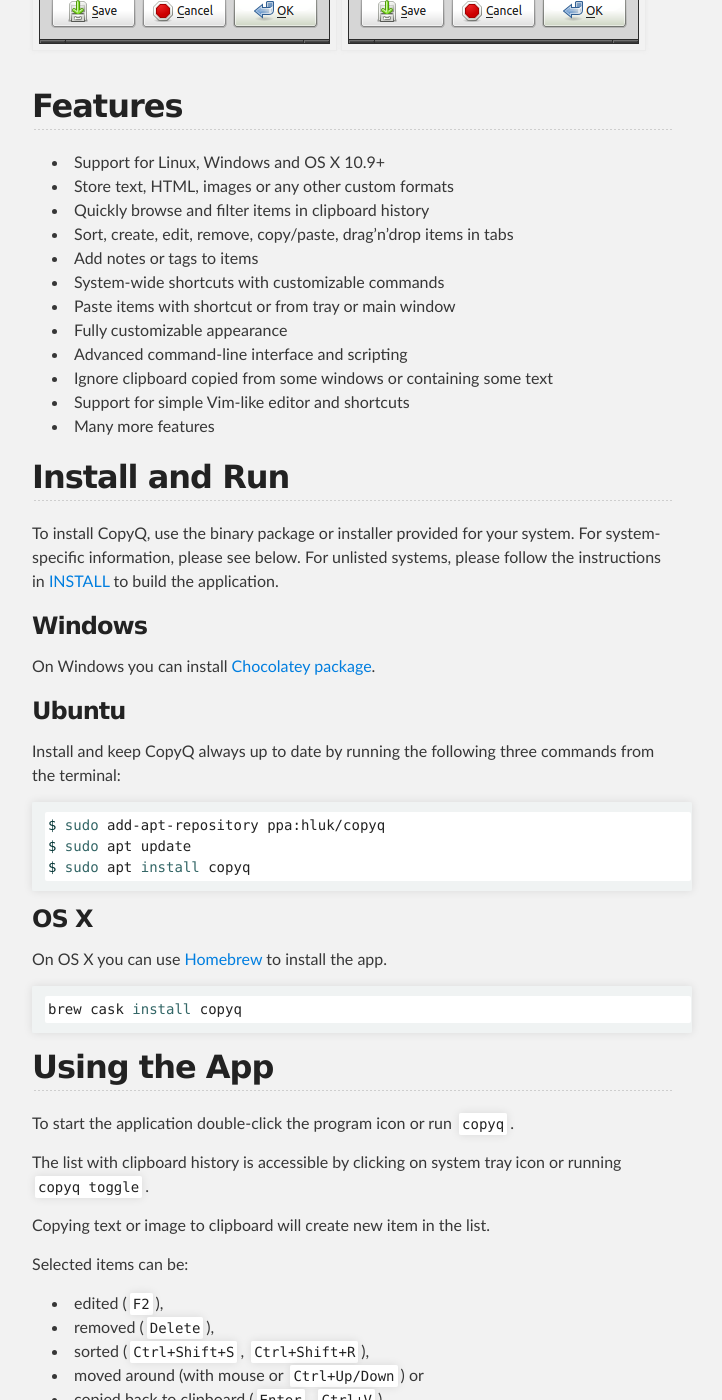
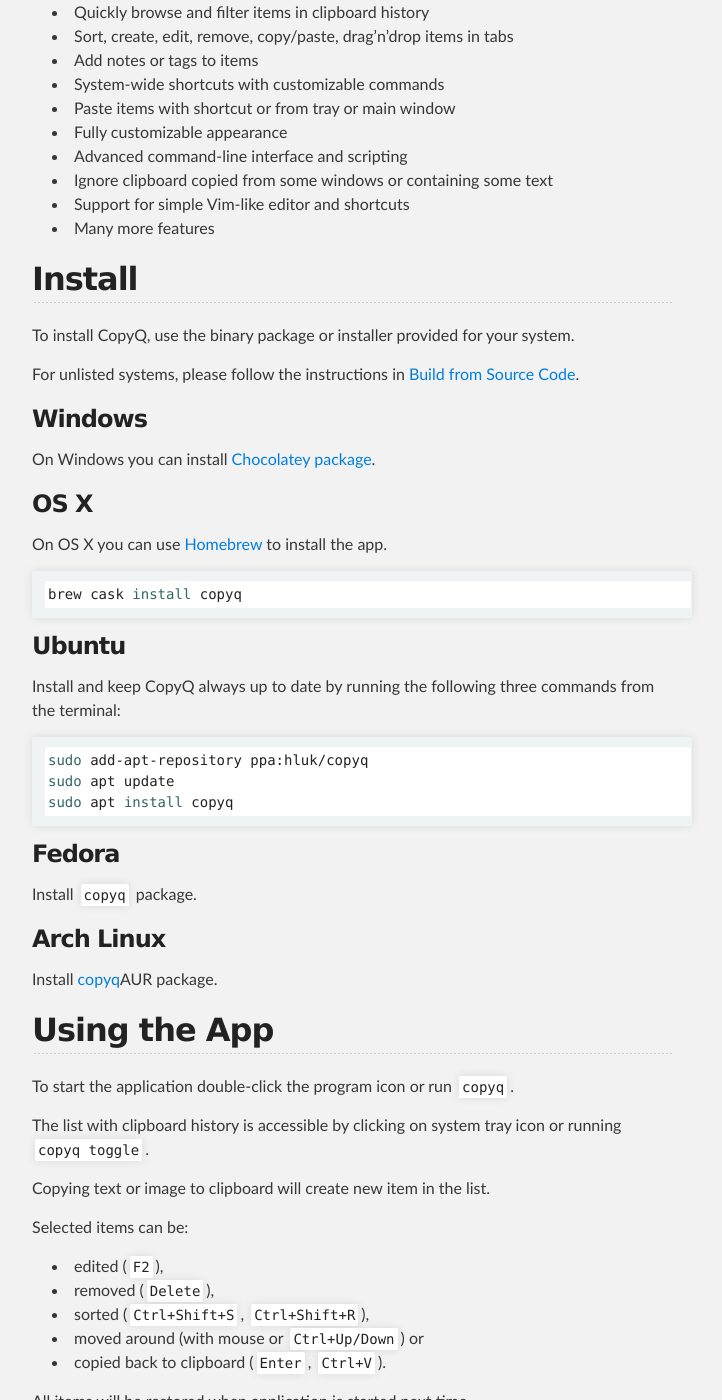
Before and after one commit to hluk/CopyQ, a Jekyll site: the page built from index.md, in a window 1280 px wide and 1400 px high, scrolled down 2944 px. Shown: the whole window, without its empty margins (288-1010 px from the left). Built offline with Jekyll 4.4.1, drawn with Linux system fonts in a browser that asks for light colours; some of the changed text lies outside the part shown.

Commit message:
Update from master

````diff
--- a/index.md
+++ b/index.md
@@ -17,15 +17,6 @@
 
 CopyQ monitors system clipboard and saves its content in customized tabs.
 Saved clipboard can be later copied and pasted directly into any application.
-
-Items can be:
-
-* edited with internal editor or with preferred text editor,
-* moved to other tabs,
-* drag'n'dropped to applications,
-* marked with tag or a note,
-* passed to or changed by custom commands,
-* or simply removed.
 
 ## Screenshots
 
@@ -52,25 +43,16 @@
 * Support for simple Vim-like editor and shortcuts
 * Many more features
 
-## Install and Run
+## Install
 
-To install CopyQ, use the binary package or installer provided for your system. For system-specific information, please see below. For unlisted systems, please follow the instructions in
-[INSTALL](https://github.com/hluk/CopyQ/blob/master/INSTALL) to build the
-application.
+To install CopyQ, use the binary package or installer provided for your system.
+
+For unlisted systems, please follow the instructions in
+[Build from Source Code](https://copyq.readthedocs.io/en/latest/build-source-code.html).
 
 ### Windows
 
 On Windows you can install [Chocolatey package](https://chocolatey.org/packages/copyq).
-
-### Ubuntu
-
-Install and keep CopyQ always up to date by running the following three commands from the terminal:
-
-```bash
-$ sudo add-apt-repository ppa:hluk/copyq
-$ sudo apt update
-$ sudo apt install copyq
-```
 
 ### OS X
 
@@ -79,6 +61,24 @@
 ```bash
 brew cask install copyq
 ```
+
+### Ubuntu
+
+Install and keep CopyQ always up to date by running the following three commands from the terminal:
+
+```bash
+sudo add-apt-repository ppa:hluk/copyq
+sudo apt update
+sudo apt install copyq
+```
+
+### Fedora
+
+Install `copyq` package.
+
+### Arch Linux
+
+Install [copyq](https://aur.archlinux.org/packages/copyq/)<sup>AUR</sup> package.
 
 ## Using the App
 
@@ -219,4 +219,4 @@
 Read more:
 - [Build from Source Code](https://copyq.readthedocs.io/en/latest/build-source-code.html)
 - [Fixing Bugs and Adding Features](https://copyq.readthedocs.io/en/latest/fixing-bugs.html)
-See also [Development](https://github.com/hluk/CopyQ/wiki/Development).
+- [Translations](https://copyq.readthedocs.io/en/latest/translations.html)
````
Also changed, not shown: README.md.
